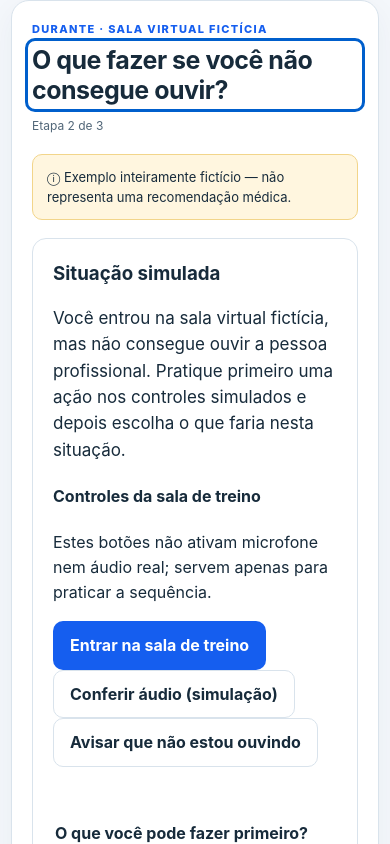
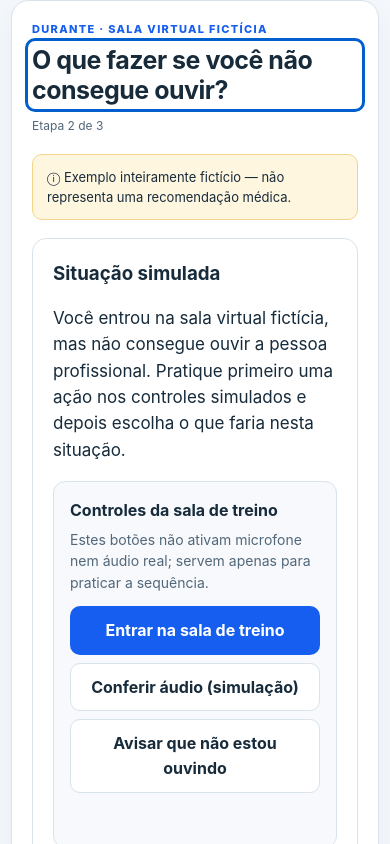
Before and after one commit to pablopcdossantos2-sys/repositorio-repo, a website: page produto/index.html in a window 390 px wide. Both pictures are taken after a click on the button "Continuar →". Shown: the part 598-1442 px from the top of the page. Drawn offline with Linux system fonts and the light colour scheme.

Commit message:
Style accessible fictional room controls

```diff
--- a/produto/styles.css
+++ b/produto/styles.css
@@ -22,3 +22,6 @@
 /* Agrupamento nativo e acessível das opções de compreensão. */
 .understand-check { border: 0; padding-left: 0; padding-right: 0; min-width: 0; }
 .understand-check legend { padding: 0; margin-bottom: 8px; font-weight: 700; }
+
+/* Painel de controles da sala virtual fictícia: prática sem mídia real. */
+.simulation-card{margin:18px 0;padding:16px;border:1px solid var(--line);border-radius:12px;background:#f7f9fc;min-width:0}.simulation-card h4{margin:0 0 6px;font-size:16px}.simulation-card>p{color:var(--muted);font-size:14px;margin:6px 0 12px}.simulation-actions{display:flex;flex-wrap:wrap;gap:8px;margin-top:12px}.simulation-actions .button{flex:1 1 190px;white-space:normal;overflow-wrap:anywhere}@media(max-width:420px){.simulation-actions{flex-direction:column}.simulation-actions .button{width:100%;flex-basis:auto}}
```
